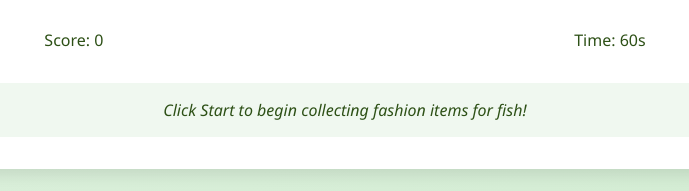
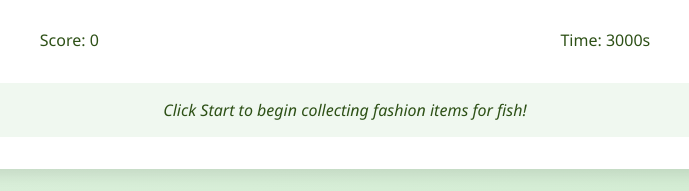
Before and after one commit to mohamedzayed80/fish-game-mobile, a plain HTML site: page index.html in a window 1280 px wide. Shown: the part 1610-1801 px from the top of the page, 295-984 px from the left. Drawn offline with Linux system fonts and the light colour scheme.

Commit message:
Update index.html

```diff
--- a/index.html
+++ b/index.html
@@ -431,7 +431,7 @@
                 </div>
                 <div class="game-stats">
                     <div>Score: <span id="score">0</span></div>
-                    <div>Time: <span id="time">60</span>s</div>
+                    <div>Time: <span id="time">3000</span>s</div>
                 </div>
             </div>
             <div class="message-box" id="message">
```
